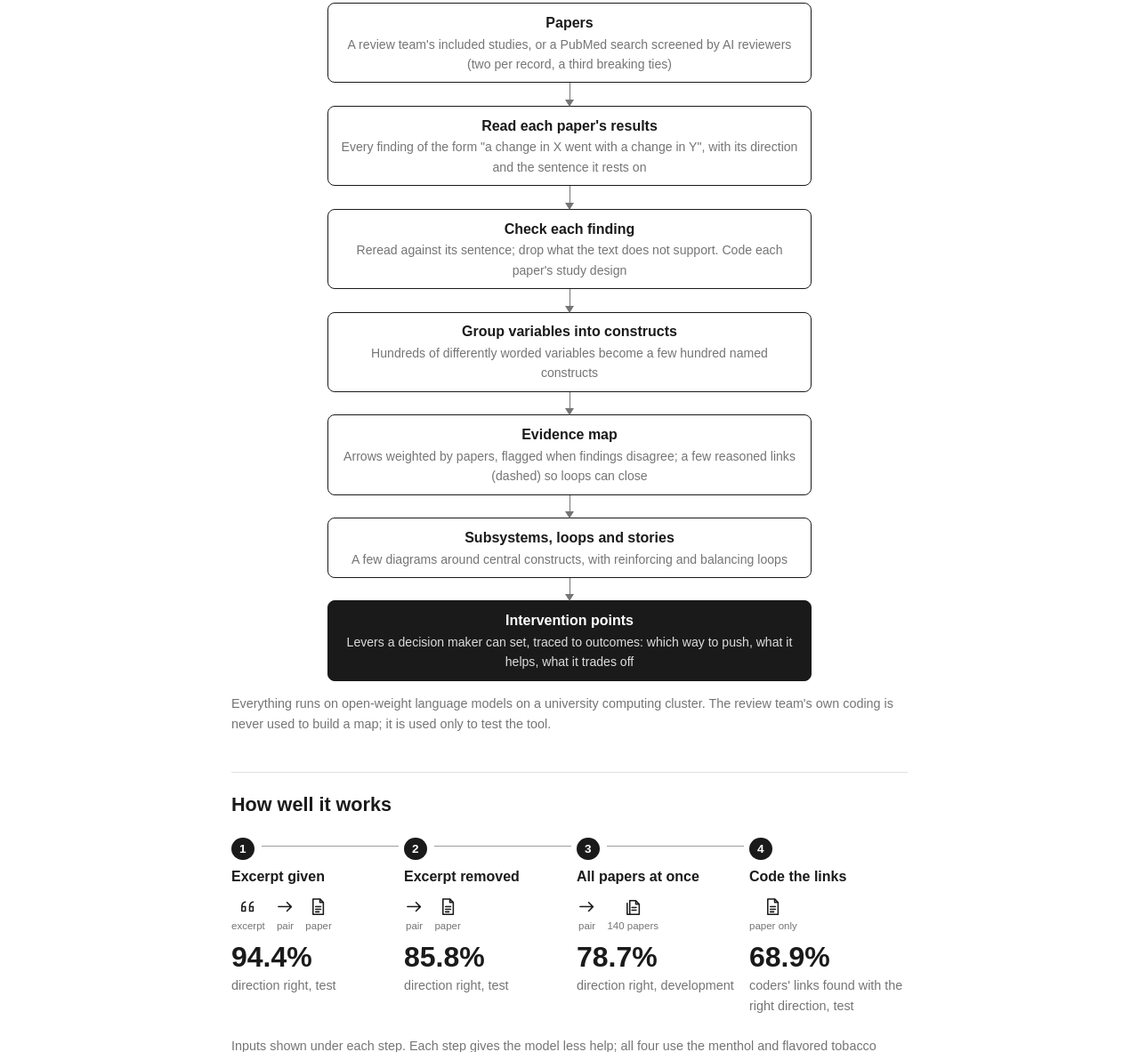
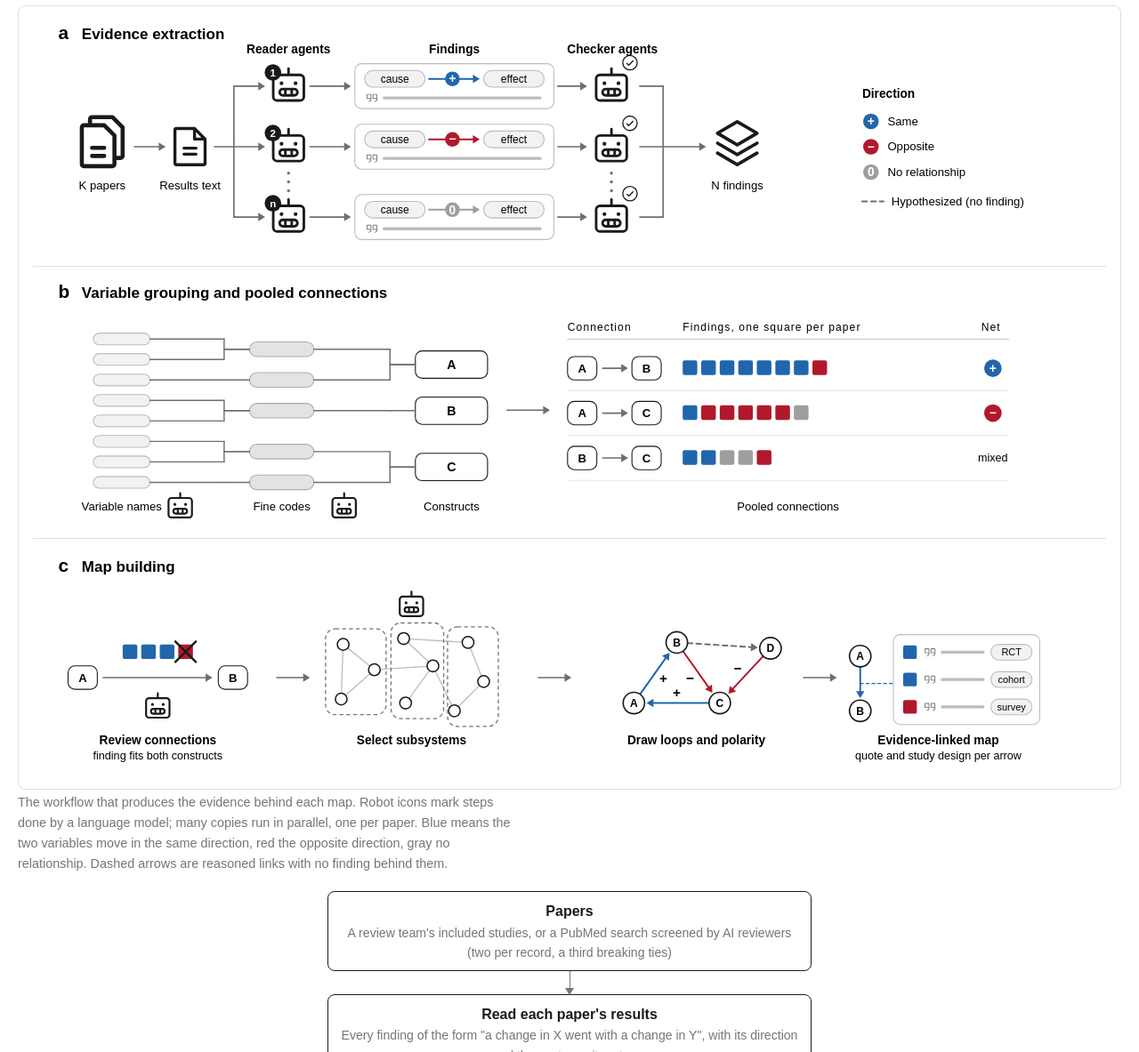
Before and after one commit to claytonulm/claytonulm.github.io, a plain HTML site: page cld/index.html in a window 1280 px wide. Shown: the part 435-1618 px from the top of the page at 89% size. Drawn offline with Linux system fonts and the light colour scheme.

Commit message:
CLD page: workflow figure under How it works

```diff
--- a/cld/index.html
+++ b/cld/index.html
@@ -68,6 +68,12 @@ h3 { font-size: 1.05rem; margin: 1.4rem 0 .4rem; }
 .panel li { margin-bottom: .35rem; }
 .chip { display: inline-block; font-size: .78rem; border: 1px solid var(--faint); border-radius: 999px; padding: 0 .45rem; margin-right: .3rem; color: var(--soft); white-space: nowrap; }
 .up { color: var(--blue); font-weight: 700; } .down { color: var(--red); font-weight: 700; }
+.wf { width: min(78rem, calc(100vw - 2.5rem)); position: relative; left: 50%; transform: translateX(-50%); margin: 1rem 0 1.2rem; }
+.wf .scroll { overflow-x: auto; border: 1px solid var(--rule); border-radius: 8px; padding: .8rem 1rem; background: #FFF; }
+.wf img { display: block; width: 100%; min-width: 52rem; height: auto; }
+.wf img + img { border-top: 1px solid var(--rule); margin-top: .7rem; padding-top: .7rem; }
+.wf .hint { display: none; }
+@media (max-width: 56rem) { .wf .hint { display: block; } }
 .caption { max-width: 70ch; margin: .2rem 0 .6rem; }
 .legend { display: flex; flex-wrap: wrap; gap: .3rem 1.2rem; font-size: .86rem; color: var(--soft); margin: .4rem 0 0; }
 .legend span::before { content: ""; display: inline-block; width: 1.6rem; height: 0; vertical-align: middle; margin-right: .35rem; border-top: 3px solid var(--blue); }
@@ -145,6 +151,15 @@ footer { border-top: 1px solid var(--rule); margin-top: 3rem; padding: 1.2rem 0
   <p class="soft small">The tool itself is not public. This page shows its results on two literatures so you can see what it produces and explore the maps.</p>
 
   <h2 id="how">How it works</h2>
+  <figure class="wf">
+    <div class="scroll">
+      <img src="fig/workflow_a.svg" width="1100" height="244" alt="Panel a, evidence extraction. A stack of papers becomes results text and is split across reader agents 1, 2, up to n. Each agent returns findings as a cause, an effect, a direction and a quote. A checker agent reviews each paper's findings, and the kept findings are pooled.">
+      <img src="fig/workflow_b.svg" width="1100" height="258" loading="lazy" alt="Panel b, variable grouping. Variable names are merged into fine codes and then constructs by coder agents. Findings are pooled into connections between constructs, one square per paper, colored by direction, with a net sign.">
+      <img src="fig/workflow_c.svg" width="1100" height="234" loading="lazy" alt="Panel c, map building. Connections are reviewed, subsystems are selected, loops and polarity are drawn, and every arrow on the final map links to its quotes and study designs.">
+    </div>
+    <p class="soft small hint">Scroll sideways to see the whole figure.</p>
+    <p class="soft small caption">The workflow that produces the evidence behind each map. Robot icons mark steps done by a language model; many copies run in parallel, one per paper. Blue means the two variables move in the same direction, red the opposite direction, gray no relationship. Dashed arrows are reasoned links with no finding behind them.</p>
+  </figure>
   <div class="flow">
     <div class="box"><b>Papers</b><span>A review team's included studies, or a PubMed search screened by AI reviewers (two per record, a third breaking ties)</span></div>
     <div class="arr"></div>
```
Also changed, not shown: cld/fig/workflow_a.svg (added), cld/fig/workflow_b.svg (added), cld/fig/workflow_c.svg (added).
